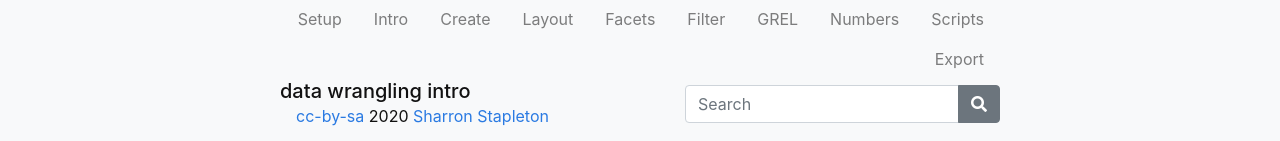
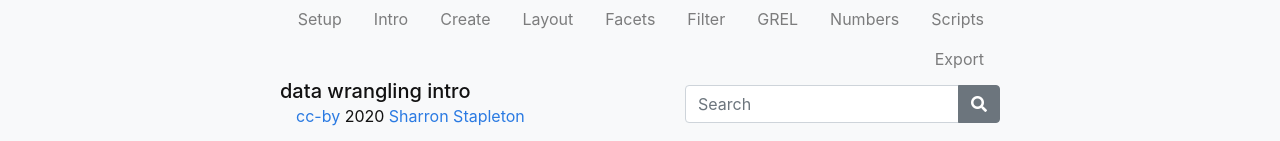
Before and after one commit to GULibrarySandbox/intro-data-wrangle, a Jekyll site: the page built from index.md, in a window 1280 px wide. Shown: the part 1357-1498 px from the top of the page. Built offline with Jekyll 4.4.1, drawn with Linux system fonts in a browser that asks for light colours.

Commit message:
Update footer.html

```diff
--- a/_includes/footer.html
+++ b/_includes/footer.html
@@ -11,7 +11,7 @@
         <div class="col-md">
           <a class="h5" href="{{ '/' | absolute_url }}">{{ site.title }}</a>
           <br>
-          <span class="pl-3"><a href="https://creativecommons.org/licenses/by-sa/4.0/">cc-by-sa</a> {{ site.pub_year }} <a href="https://github.com/{{ site.github_username }}">{{ site.author }}</a></span>
+          <span class="pl-3"><a href="https://creativecommons.org/licenses/by/4.0/">cc-by</a> {{ site.pub_year }} <a href="https://github.com/{{ site.github_username }}">{{ site.author }}</a></span>
         </div>
         <div class="col-md">
           {% if site.search == true %}
```
